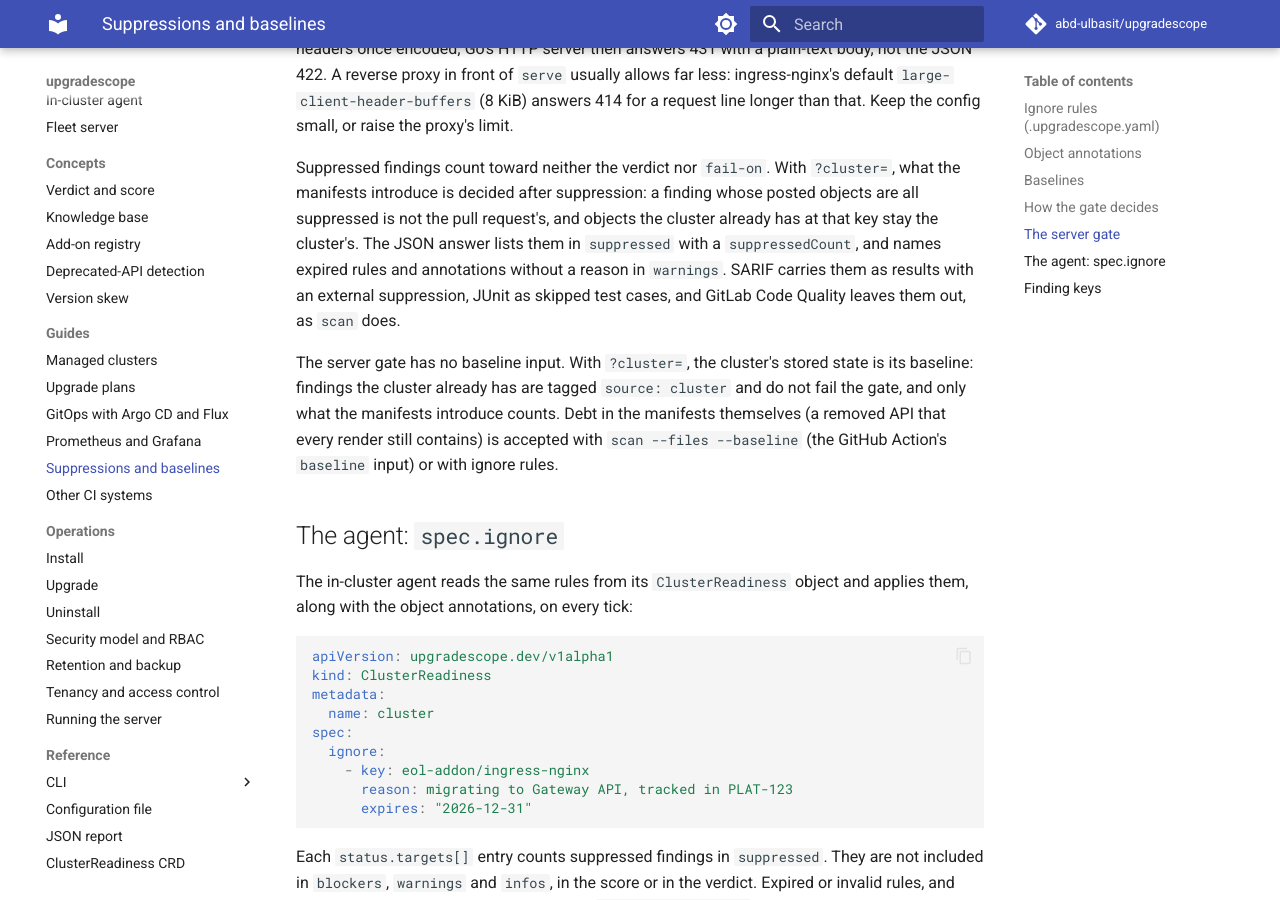
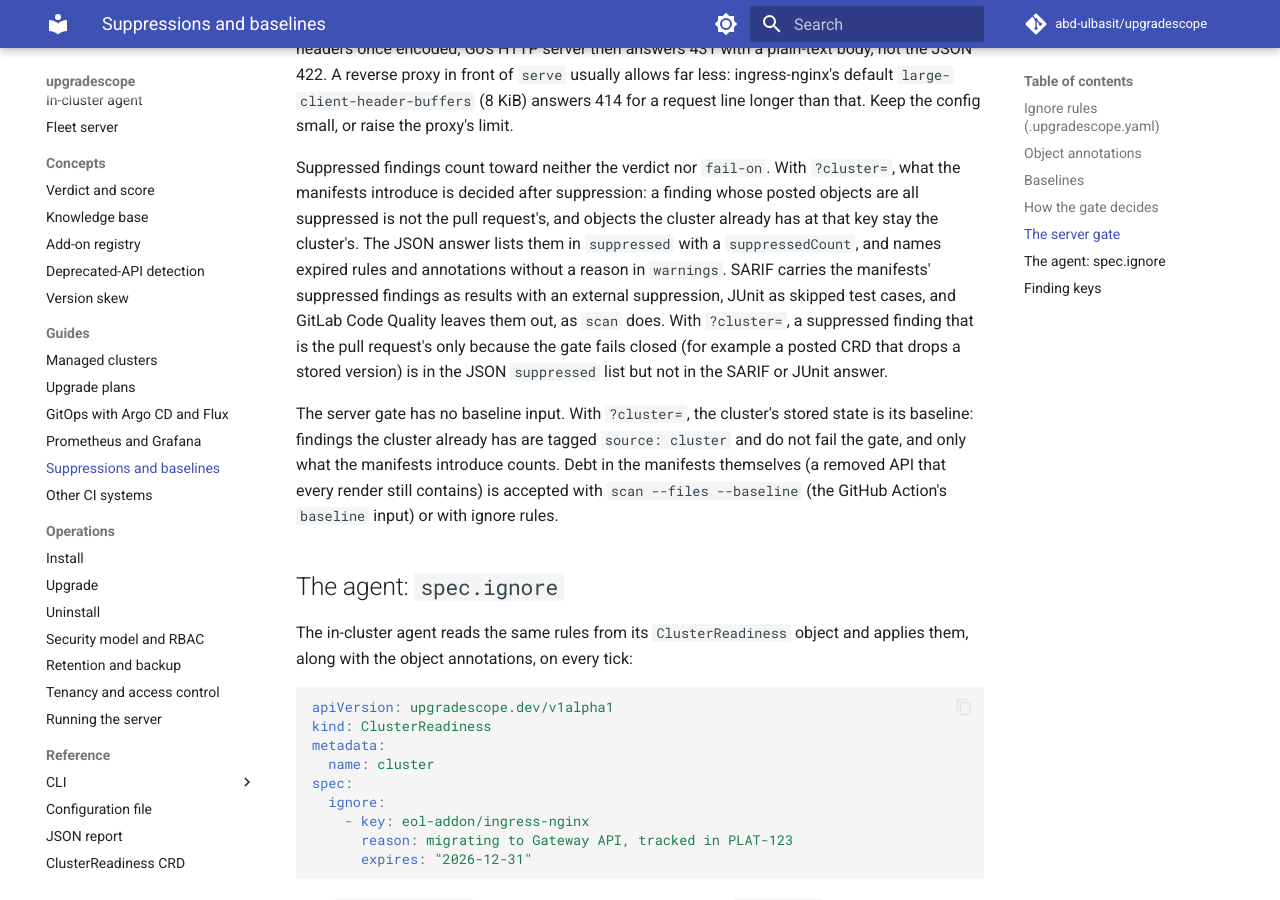
Before and after one commit to abd-ulbasit/upgradescope, an MkDocs documentation site: the page built from docs/guides/suppressions-and-baselines.md, in a window 1280 px wide and 900 px high, scrolled down 3630 px. Built offline with MkDocs 1.6.1 and Material for MkDocs 9.7.7, drawn with Linux system fonts in a browser that asks for light colours; comment, search, counter and statistics services are not loaded.

Commit message:
docs(gate): exact SARIF/JUnit coverage of suppressed findings, the full 422 list; API-03 is proven since #157
Review nice-to-haves: a suppressed finding attributed to the pull request
only by fail-closed attribution is in the JSON answer but not SARIF or
JUnit; config given twice is a 422; warnings also name annotations
without a reason. The claims ledger still listed CRD versions as not
reported although #157 shipped them with tests.

Refs #44, #48

Co-Authored-By: Claude Fable 5 <noreply@anthropic.com>

```diff
--- a/docs/guides/suppressions-and-baselines.md
+++ b/docs/guides/suppressions-and-baselines.md
@@ -184,8 +184,12 @@ finding whose posted objects are all suppressed is not the pull request's,
 and objects the cluster already has at that key stay the cluster's. The
 JSON answer lists them in `suppressed` with a `suppressedCount`, and names
 expired rules and annotations without a reason in `warnings`. SARIF carries
-them as results with an external suppression, JUnit as skipped test cases,
-and GitLab Code Quality leaves them out, as `scan` does.
+the manifests' suppressed findings as results with an external suppression,
+JUnit as skipped test cases, and GitLab Code Quality leaves them out, as
+`scan` does. With `?cluster=`, a suppressed finding that is the pull
+request's only because the gate fails closed (for example a posted CRD
+that drops a stored version) is in the JSON `suppressed` list but not in
+the SARIF or JUnit answer.
 
 The server gate has no baseline input. With `?cluster=`, the cluster's
 stored state is its baseline: findings the cluster already has are tagged
```
Also changed, not shown: CHANGELOG.md (+1 -1 lines), docs/claims.md (+1 -1 lines), docs/concepts/addon-registry.md (+4 -3 lines), docs/reference/config.md (+3 -2 lines).
